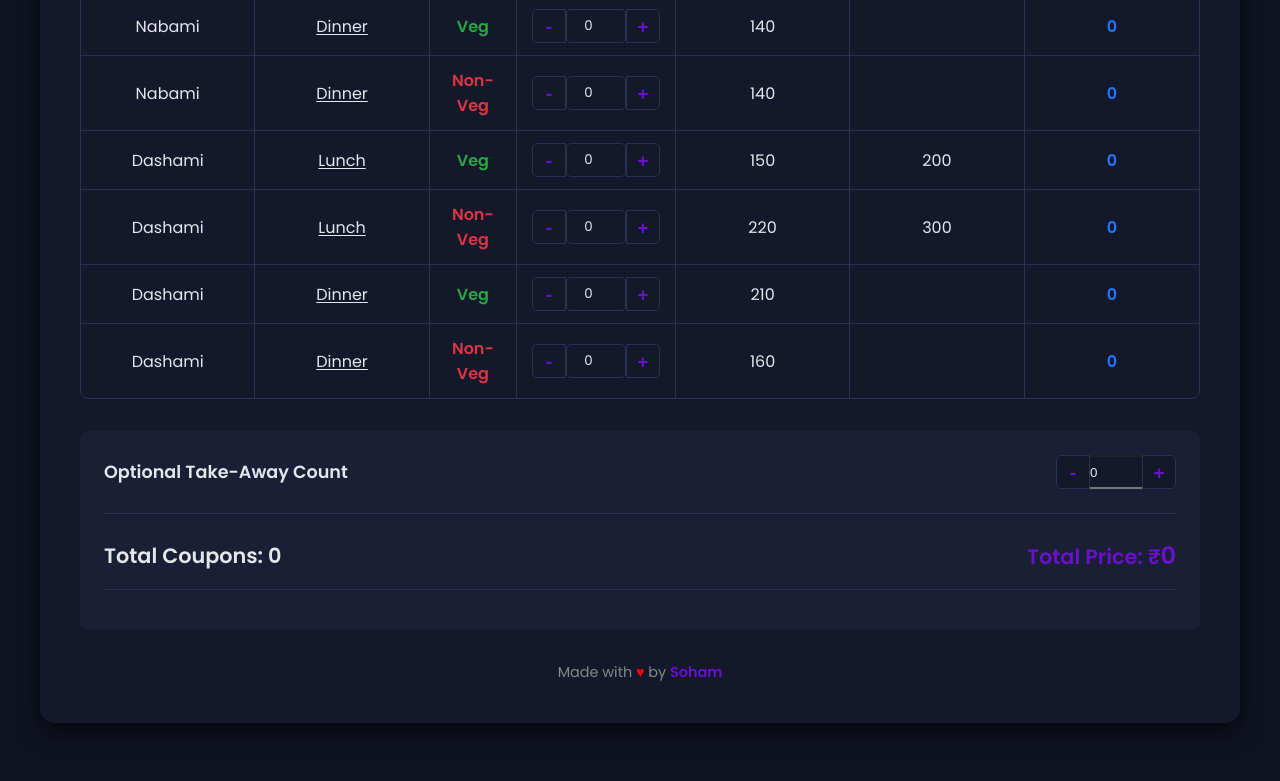
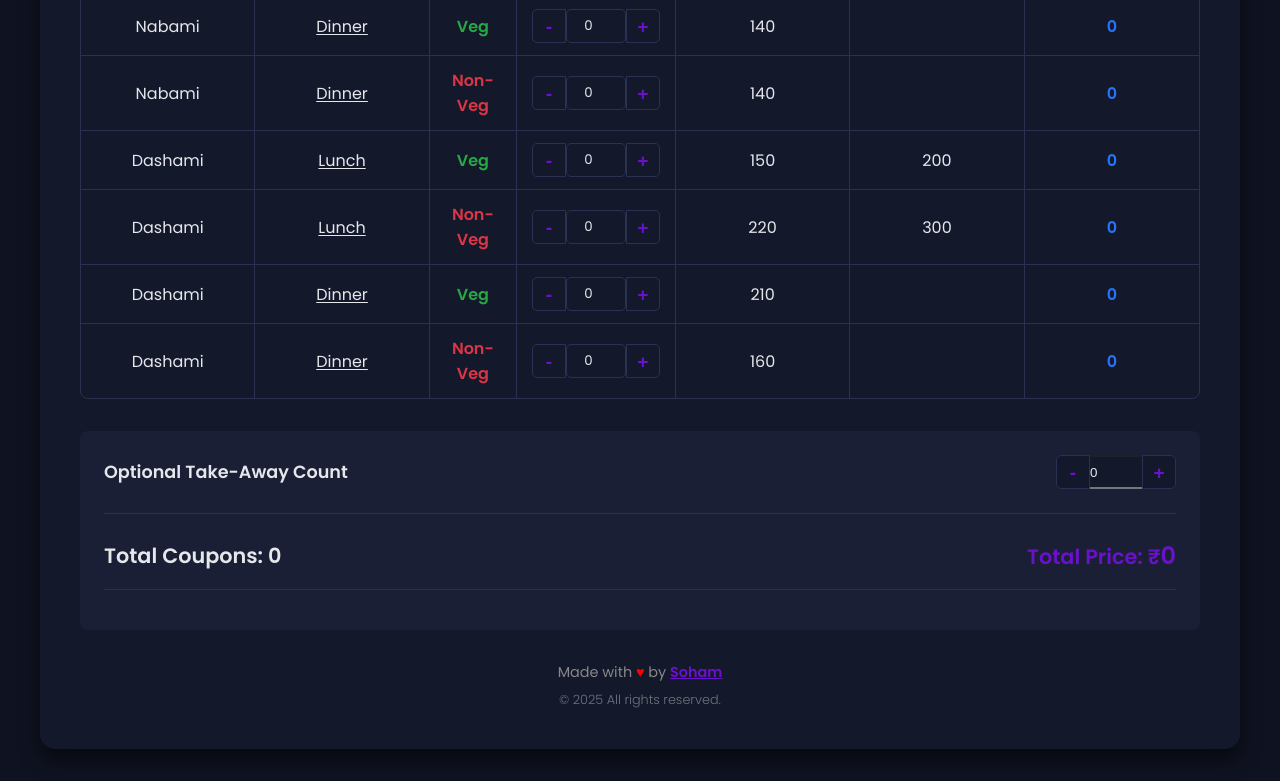
Before and after one commit to itsjustasemicolon/Puja-Coupon-Calculator, a plain HTML site: page index.html in a window 1280 px wide. Shown: the part 1160-1941 px from the top of the page. Before the commit the page ends 1915 px from the top, so only its background shows below. Drawn offline with Linux system fonts and the light colour scheme.

Commit message:
ui changes

```diff
--- a/index.html
+++ b/index.html
@@ -51,6 +51,8 @@
         <footer class="footer">
             Made with <span class="heart">&hearts;</span> by <a href="https://github.com/itsjustasemicolon"
                 target="_blank">Soham</a>
+            <br>
+            <div class="rights-reserved">© 2025 All rights reserved.</div>
         </footer>
     </div>
     <script src="script.js"></script>
--- a/style.css
+++ b/style.css
@@ -381,12 +381,19 @@ h1 {
 
 .footer a {
     color: var(--primary-color);
-    text-decoration: none;
+    text-decoration: underline;
     font-weight: 600;
 }
 
 .footer a:hover {
     text-decoration: underline;
+}
+
+.footer .rights-reserved {
+    margin-top: 0.5rem;
+    font-size: 0.8rem;
+    color: var(--muted-text);
+    font-weight: 300;
 }
 
 .veg-text {
```
